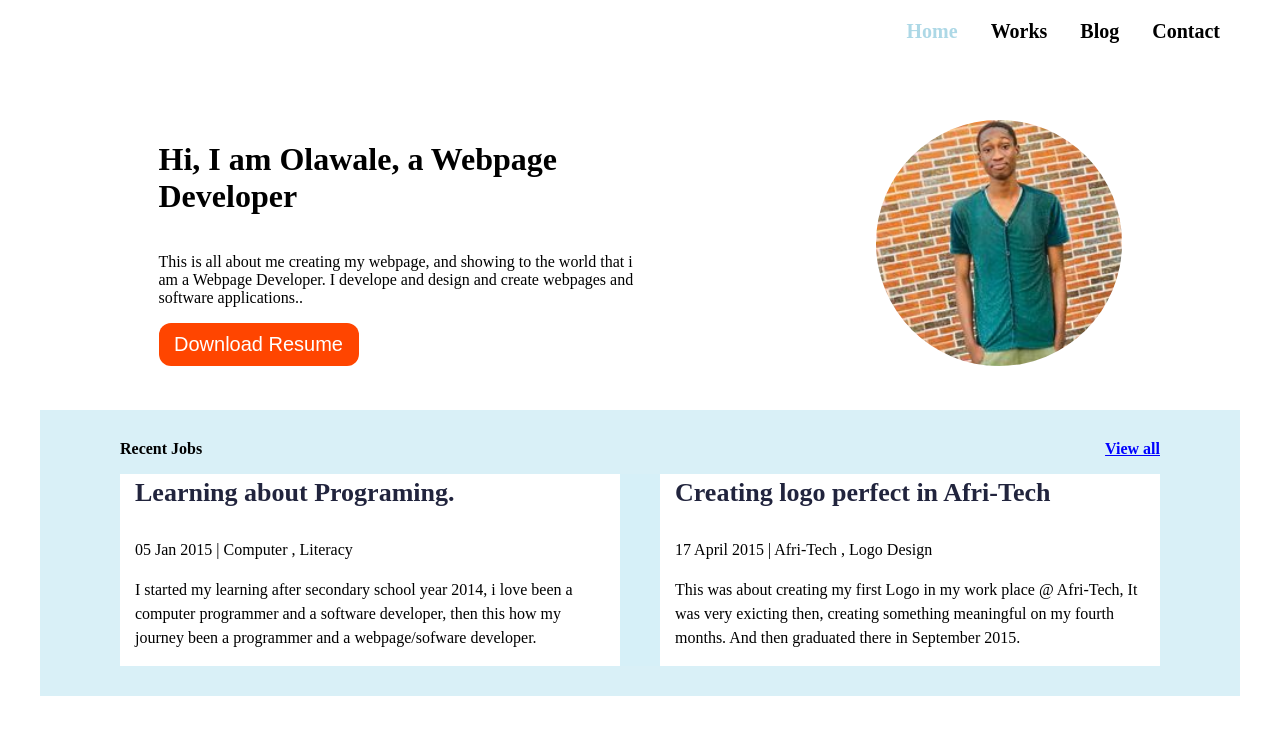
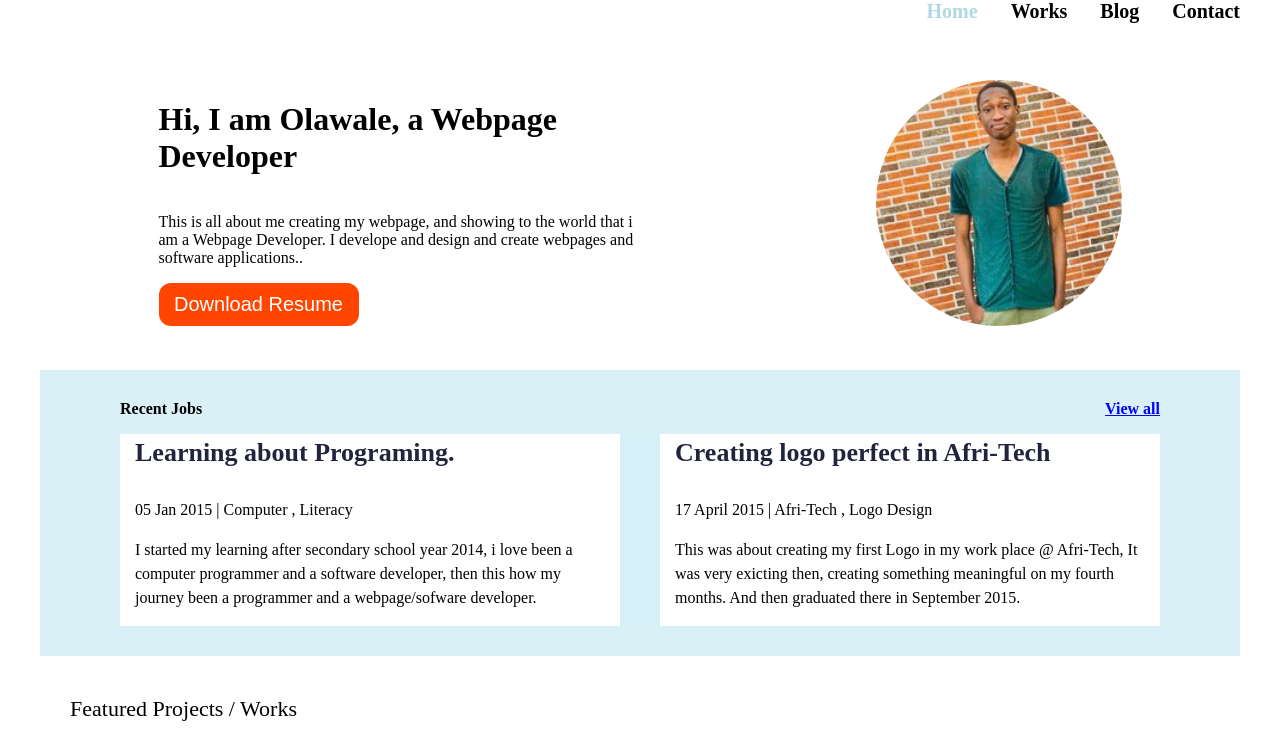
Before and after one commit to Mizkid/ola-portfolio, a React (Create React App) app: page / in a window 1280 px wide. Shown: the top 740 px of the page. Built offline with nearby package versions, Linux system fonts and the light colour scheme.

Commit message:
new commitment

```diff
--- a/src/components/Contact.jsx
+++ b/src/components/Contact.jsx
@@ -48,6 +48,10 @@ box-shadow: 0 0 5px navy;
 border-radius: 10px;
 padding: 14px;
 gap:24px;
+
+@media (max-width: 500px) {
+    max-width: auto;
+}
 `;
 
 const FormItem = styled.div`
--- a/src/components/Header.jsx
+++ b/src/components/Header.jsx
@@ -23,7 +23,12 @@ const HeaderWrapper = styled.header`
     height: 80px;
     font-weight: bold;
     font-size: 20px;
-    padding: 20px;
+    padding: 20px
+
+    @media (max-width: 500px) {
+        max-width: 500px;
+
+    }
 `;
 
 const Navigation = styled.nav`
```
